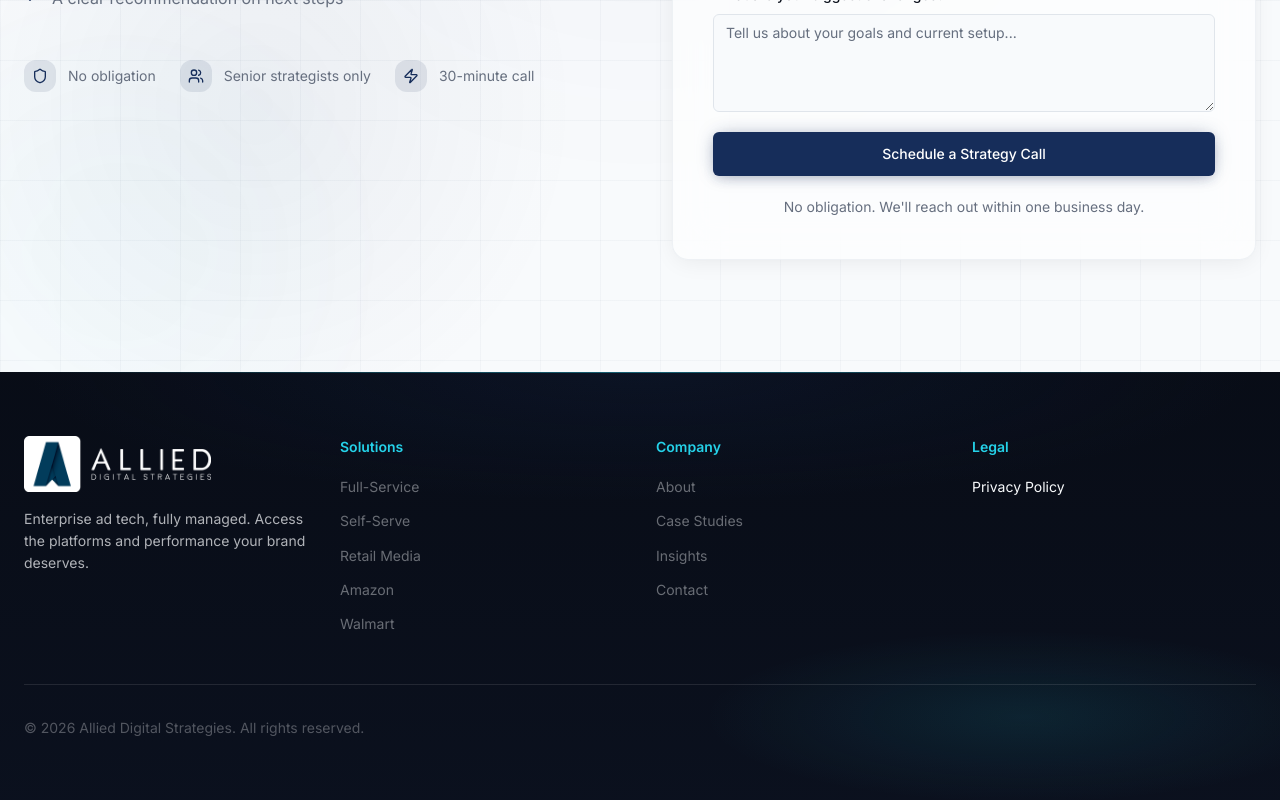
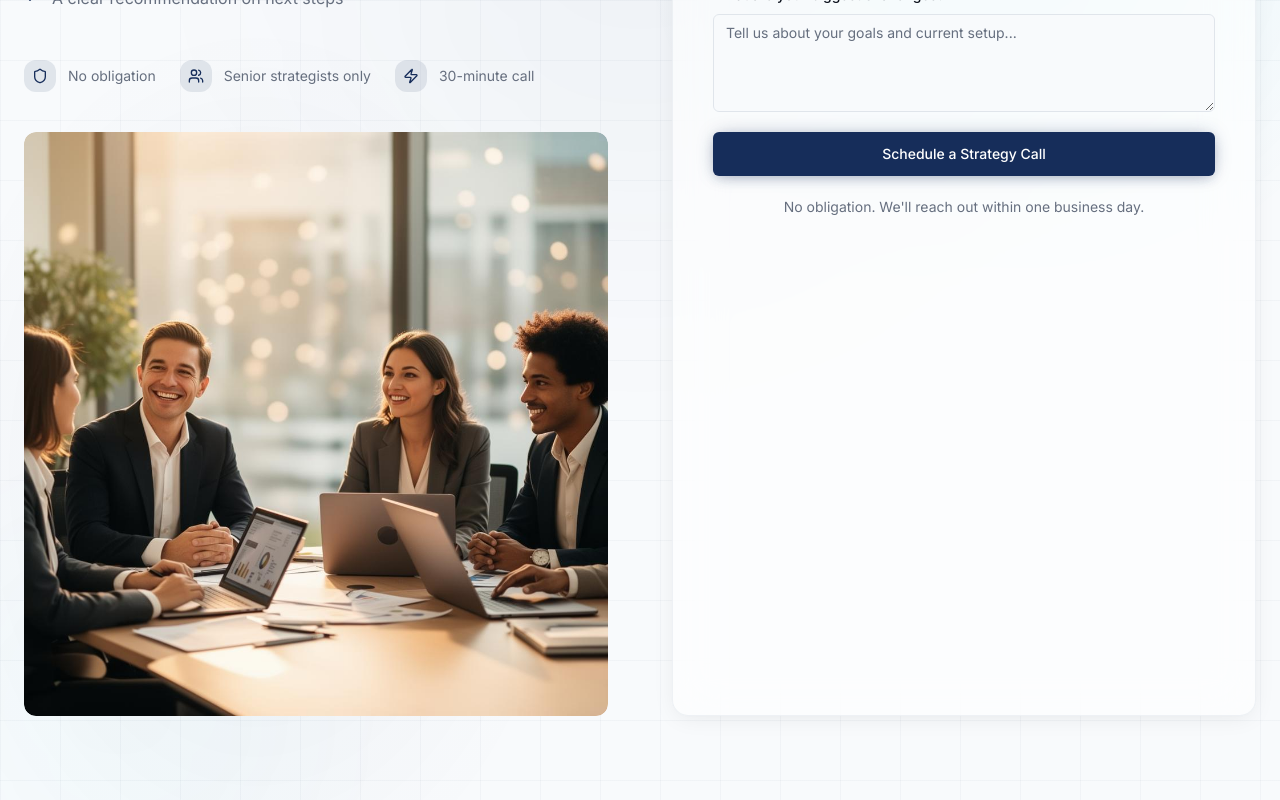
Before and after one commit to harpermadisongroup-blip/summit-growth-studio, a React (Vite) app: page /strategy-call in a window 1280 px wide. Shown: the part 960-1760 px from the top of the page. Built offline with nearby package versions, Linux system fonts and the light colour scheme; the HTML template or start-up script is replaced by a standard one.

Commit message:
Add strategy meeting image
Co-authored-by: harpermadisongroup-blip <267119671+harpermadisongroup-blip@users.noreply.github.com>

```diff
--- a/src/pages/Contact.tsx
+++ b/src/pages/Contact.tsx
@@ -43,6 +43,18 @@ const Contact = () => {
                   Location
                 </div>
                 <p className="text-body text-muted-foreground">United States</p>
+              </div>
+
+              {/* Team Photo */}
+              <div className="rounded-xl overflow-hidden">
+                <img
+                  src={strategyMeetingImg}
+                  alt="Allied Digital Strategies team in a collaborative strategy session"
+                  className="w-full h-auto object-cover rounded-xl"
+                  loading="lazy"
+                  width={1024}
+                  height={1360}
+                />
               </div>
             </motion.div>
 
--- a/src/pages/StrategyCall.tsx
+++ b/src/pages/StrategyCall.tsx
@@ -82,6 +82,18 @@ const StrategyCall = () => {
                   </div>
                 ))}
               </div>
+
+              {/* Team Photo */}
+              <div className="mt-10 rounded-xl overflow-hidden">
+                <img
+                  src={strategyMeetingImg}
+                  alt="Allied Digital Strategies team in a collaborative strategy session"
+                  className="w-full h-auto object-cover rounded-xl"
+                  loading="lazy"
+                  width={1024}
+                  height={1360}
+                />
+              </div>
             </motion.div>
 
             {/* Right: Form */}
```
